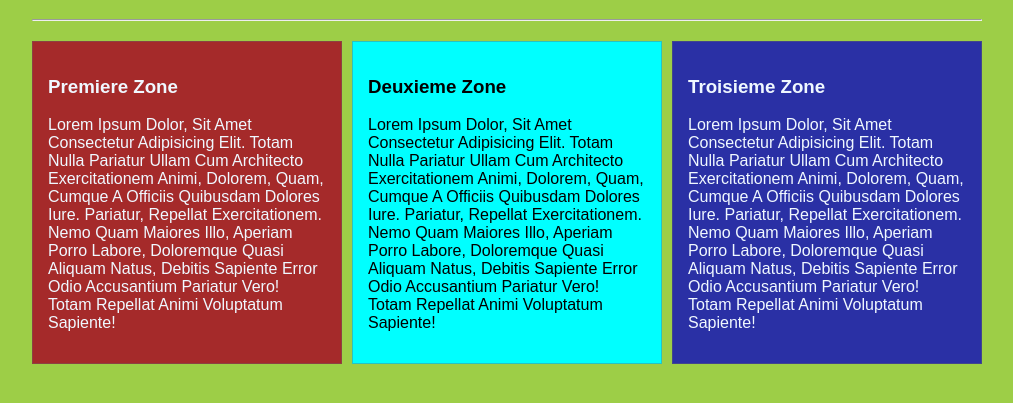
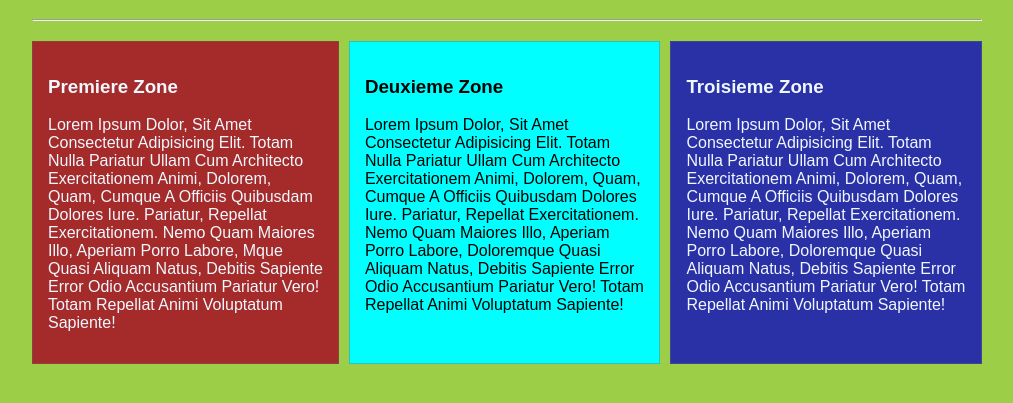
Before and after one commit to tawey/FrontOffice_cours1, a plain HTML site: page index2.html in a window 1280 px wide. Shown: the part 61-464 px from the top of the page, without its empty margins (133-1146 px from the left). Drawn offline with Linux system fonts and the light colour scheme.

Commit message:
mon fichier modifier

```diff
--- a/index2.html
+++ b/index2.html
@@ -18,7 +18,7 @@
             <div class="container">
                 <div class="zone"><h3>Premiere zone</h3>
                     <p>
-                        Lorem ipsum dolor, sit amet consectetur adipisicing elit. Totam nulla pariatur ullam cum architecto exercitationem animi, dolorem, quam, cumque a officiis quibusdam dolores iure. Pariatur, repellat exercitationem. Nemo quam maiores illo, aperiam porro labore, doloremque quasi aliquam natus, debitis sapiente error odio accusantium pariatur vero! Totam repellat animi voluptatum sapiente!
+                        Lorem ipsum dolor, sit amet consectetur adipisicing elit. Totam nulla pariatur ullam cum architecto exercitationem animi, dolorem, quam, cumque a officiis quibusdam dolores iure. Pariatur, repellat exercitationem. Nemo quam maiores illo, aperiam porro labore, mque quasi aliquam natus, debitis sapiente error odio accusantium pariatur vero! Totam repellat animi voluptatum sapiente!
                     </p>
                 </div>
                 <div class="zone"><h3>deuxieme zone</h3>
```
